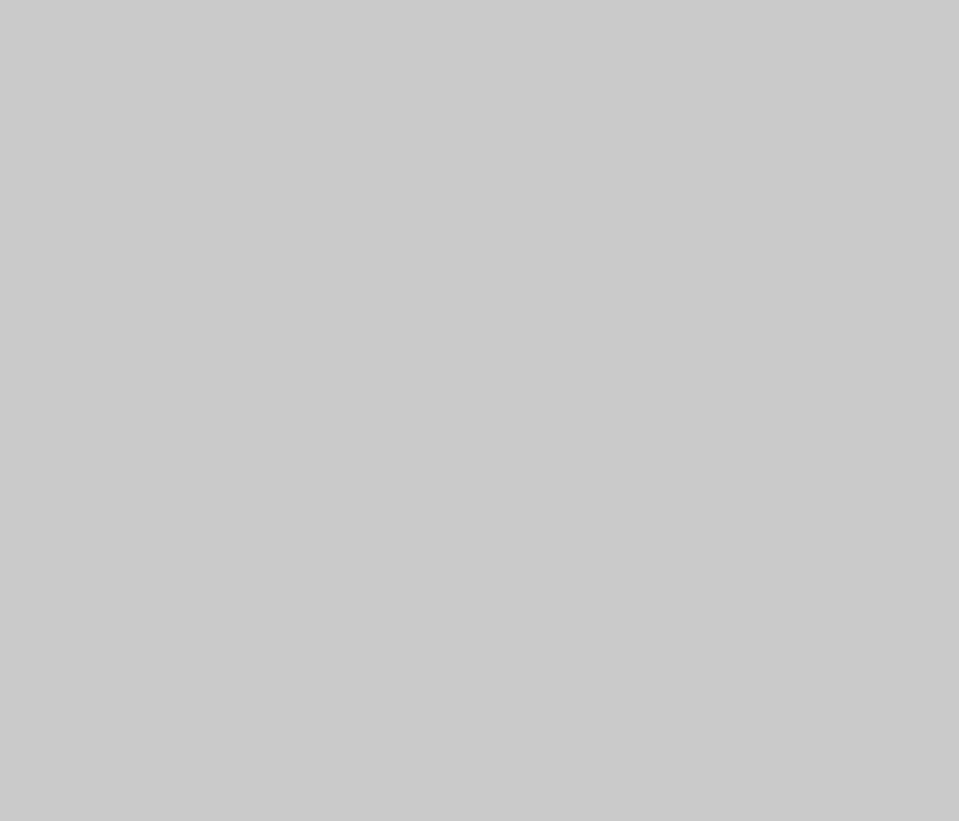
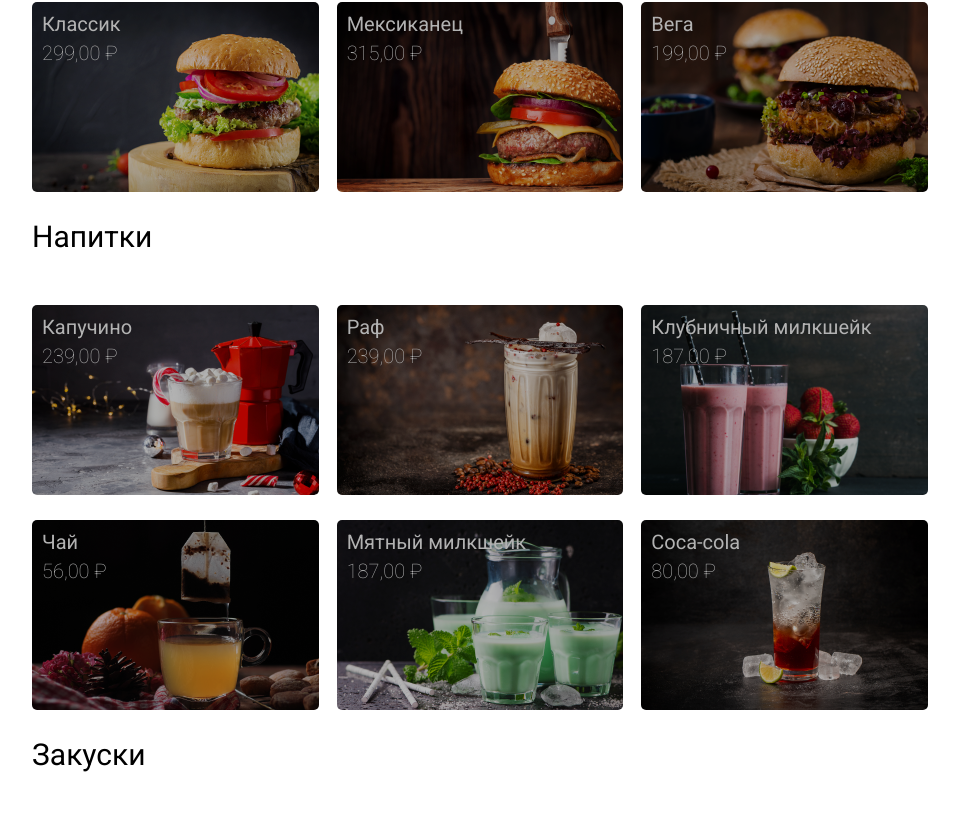
Before and after one commit to ANZania/bullko, a React (Create React App) app: page / in a window 1280 px wide. Shown: the part 1041-1862 px from the top of the page, without its empty margins (160-1119 px from the left). Before the commit the page ends 800 px from the top, so only its background shows below. Built offline with nearby package versions, Linux system fonts and the light colour scheme.

Commit message:
Create items cards

```diff
--- a/src/Components/ItemList.js
+++ b/src/Components/ItemList.js
@@ -5,15 +5,61 @@ import styled from 'styled-components';
 // STYLES
 
 
-const ItemListStyled = styled.div``;
+const ItemListStyled = styled.ul`
+    padding-top: 26px;
+    display: flex;
+    justify-content: space-between;
+    flex-wrap: wrap;
+`;
+
+const Item = styled.li`
+    margin-top: 25px;
+    width: 32%;
+    height: 190px;
+    transition: 0.5s;
+    background-size: cover;
+    background-image: ${(props) => `url(${props.img})`};
+    filter: brightness(0.7);
+    border-radius: 5px;
+    &:hover {
+        filter: brightness(1);
+        transition-duration: 0.5s;
+        transform: scale(0.9, 0.9);
+        box-shadow: 0px 4px 8px rgba(0, 0, 0, 0.25);
+    }
+`;
+
+const ItemName = styled.p`
+    color: #ffffff;
+    font-weight: 400;
+    font-size: 16;
+    padding-top: 10px;
+    padding-left: 10px;
+    padding-right: 10px;
+`;
+
+const ItemPrice = styled.p`
+    color: #ffffff;
+    font-weight: 100;
+    font-size: 16;
+    padding-top: 5px;
+    padding-left: 10px;
+    padding-right: 10px;
+`;
 
 
 // COMPONENT
 
-const ItemList = () => (
+export const ItemList = ({ itemList }) => (
     <ItemListStyled>
+        {itemList.map( item => (
+            <Item
+                key={item.id}
+                img={item.img}>
+                <ItemName>{item.name}</ItemName>
+                <ItemPrice>{item.price.toLocaleString('ru-RU', {style: 'currency', currency: 'RUB'})}</ItemPrice>
 
+            </Item>
+        ))}
     </ItemListStyled>
-);
-
-export default ItemList;
+)
--- a/src/Components/Menu.js
+++ b/src/Components/Menu.js
@@ -1,11 +1,31 @@
 import React from 'react';
 import styled from 'styled-components';
-import ItemList from './ItemList';
+import DBMenu from './DB';
+import { ItemList } from './ItemList';
 
 
 // STYLES
 
-const MenuStyled = styled.div``;
+const MenuStyled = styled.main`
+    display: flex;
+    justify-content: center;
+    flex-wrap: wrap;
+    width: 100%;
+    background-color: #ffffff;
+`;
+
+const ItemBlock = styled.div`
+    width: 70%;
+`;
+
+const ItemTitle = styled.h3`
+    padding-top: 3%;
+    display: flex;
+    justify-content: flex-start;
+    color: #000000;
+    font-weight: 400;
+    font-size: 30px;
+`;
 
 
 // COMPONENT
@@ -13,6 +33,13 @@ const MenuStyled = styled.div``;
 
 export const Menu = () => (
     <MenuStyled>
-        <ItemList/>
+        <ItemBlock>
+            <ItemTitle>Бургеры</ItemTitle>
+            <ItemList itemList={DBMenu.burger} />
+            <ItemTitle>Напитки</ItemTitle>
+            <ItemList itemList={DBMenu.drinks} />
+            <ItemTitle>Закуски</ItemTitle>
+            <ItemList itemList={DBMenu.snacks} />
+        </ItemBlock>
     </MenuStyled>
 );
```
